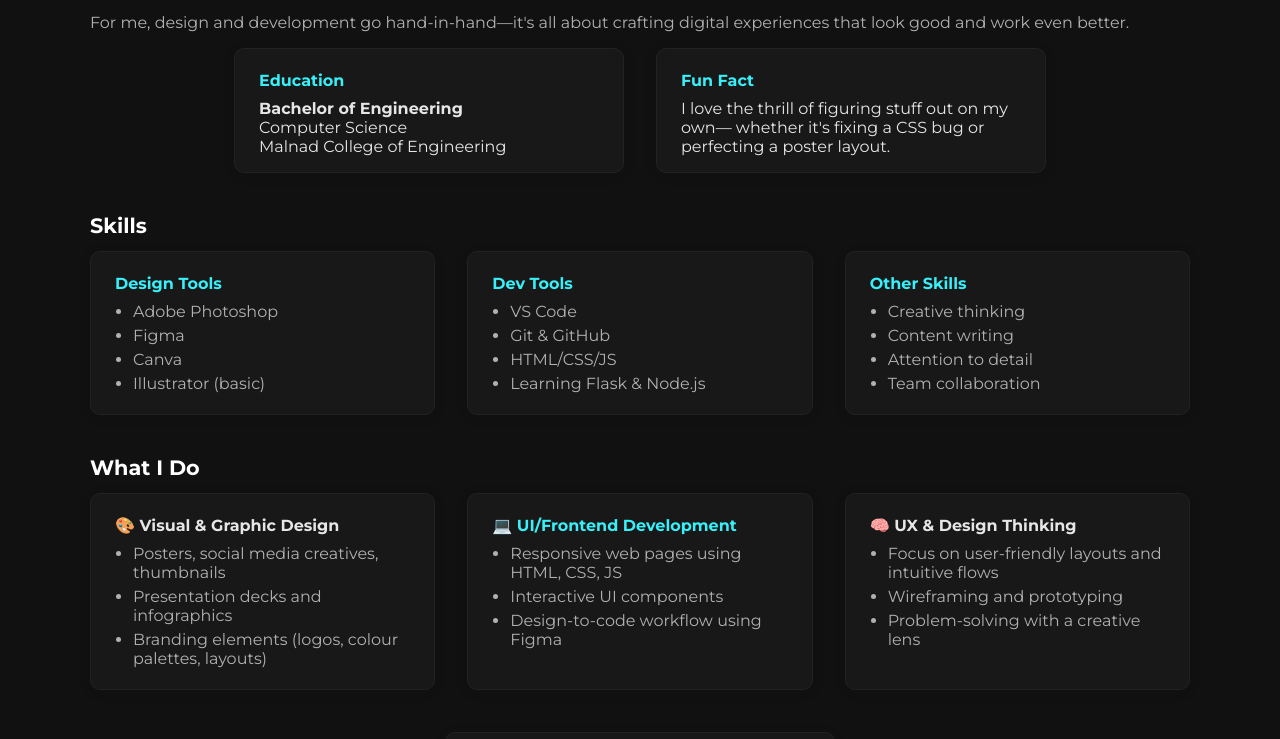
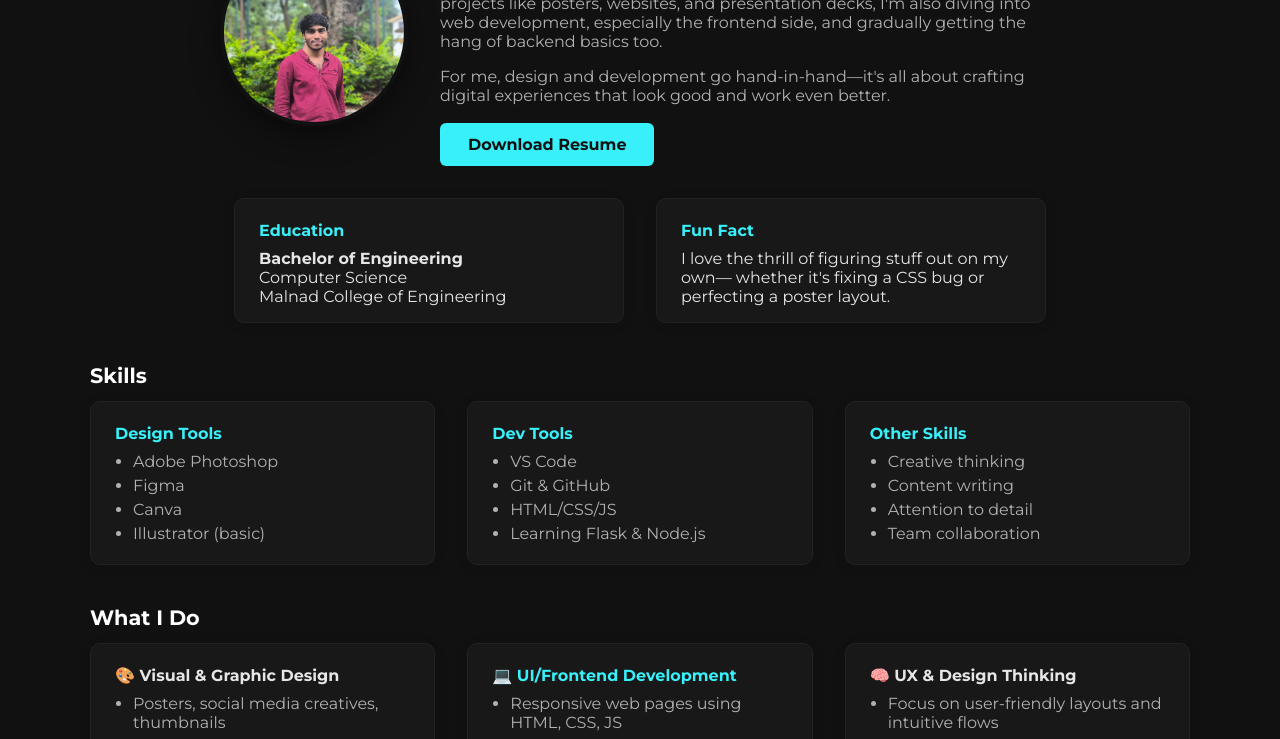
Before and after one commit to pavangpai19/pavan-portfolio-site, a plain HTML site: page about.html in a window 1280 px wide. Shown: the part 361-1100 px from the top of the page. Drawn offline with Linux system fonts and the light colour scheme.

Commit message:
profile pic update

```diff
--- a/about.html
+++ b/about.html
@@ -21,11 +21,23 @@
   </nav>
   <main class="main-content">
     <h1 class="page-title">About <span class="accent">Me</span></h1>
-    <div class="about-intro">
-      <h2>Pavan G Pai</h2>
-      <p>I'm a Computer Science student with a strong creative streak—equally excited by good design and clean code. While I enjoy working on design projects like posters, websites, and presentation decks, I'm also diving into web development, especially the frontend side, and gradually getting the hang of backend basics too.</p>
-      <p>For me, design and development go hand-in-hand—it's all about crafting digital experiences that look good and work even better.</p>
+<div class="about-hero">
+  <div class="about-photo-wrapper">
+    <img src="assets/profile.jpg" alt="Pavan G Pai portrait" class="about-photo">
+  </div>
+  <div class="about-intro">
+    <h2>Pavan G Pai</h2>
+    <p>I'm a Computer Science student with a strong creative streak—equally excited by good design and clean code. While I enjoy working on design projects like posters, websites, and presentation decks, I'm also diving into web development, especially the frontend side, and gradually getting the hang of backend basics too.</p>
+    <p>For me, design and development go hand-in-hand—it's all about crafting digital experiences that look good and work even better.</p>
+
+    <div class="about-actions">
+      <a href="assets/Pavan_Pai_Resume.pdf" class="btn btn-primary" download>
+        Download Resume
+      </a>
     </div>
+  </div>
+</div>
+
 
     <div class="about-cards-row">
       <div class="about-card">
--- a/style.css
+++ b/style.css
@@ -15,6 +15,46 @@ body {
 .logo img {
   height: 42px;
 }
+
+/* ----- ABOUT HERO WITH PHOTO ----- */
+.about-hero {
+  display: flex;
+  gap: 32px;
+  align-items: center;
+  margin-bottom: 32px;
+  flex-wrap: wrap;
+  justify-content: center;
+}
+
+.about-photo-wrapper {
+  width: 180px;
+  height: 180px;
+  border-radius: 50%;
+  padding: 4px;
+  background: linear-gradient(135deg, var(--accent), #bfc0d1);
+  display: flex;
+  align-items: center;
+  justify-content: center;
+  box-shadow: 0 10px 30px rgba(0,0,0,0.45);
+}
+
+.about-photo {
+  width: 100%;
+  height: 100%;
+  border-radius: 50%;
+  object-fit: cover;
+  display: block;
+}
+
+.about-intro {
+  max-width: 620px;
+  text-align: left;
+}
+
+.about-actions {
+  margin-top: 18px;
+}
+
 .nav-links {
   list-style: none;
   display: flex;
```
Also changed, not shown: assets/profile.jpg (added).
